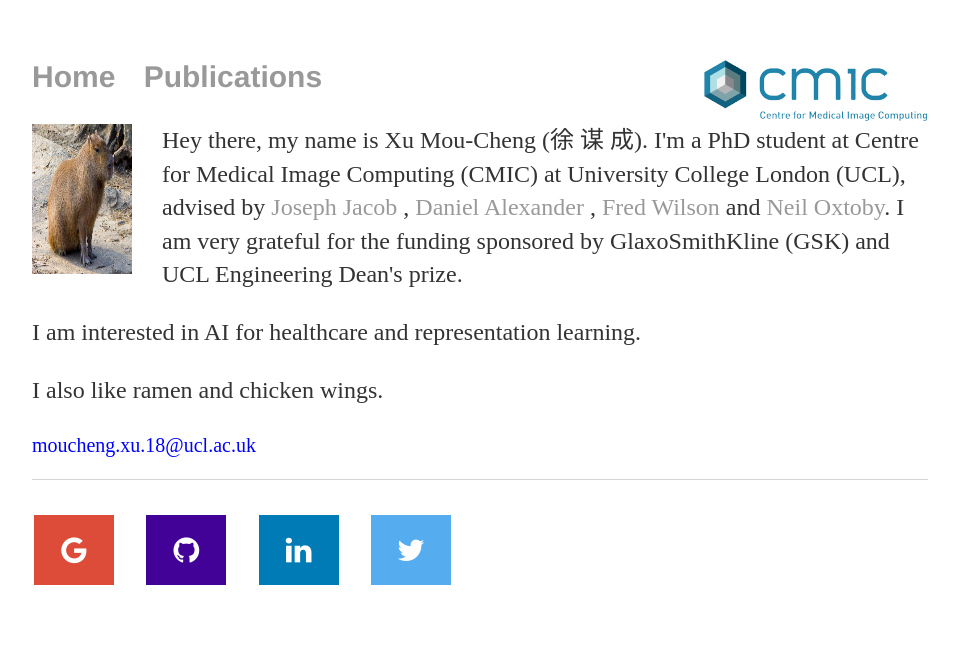
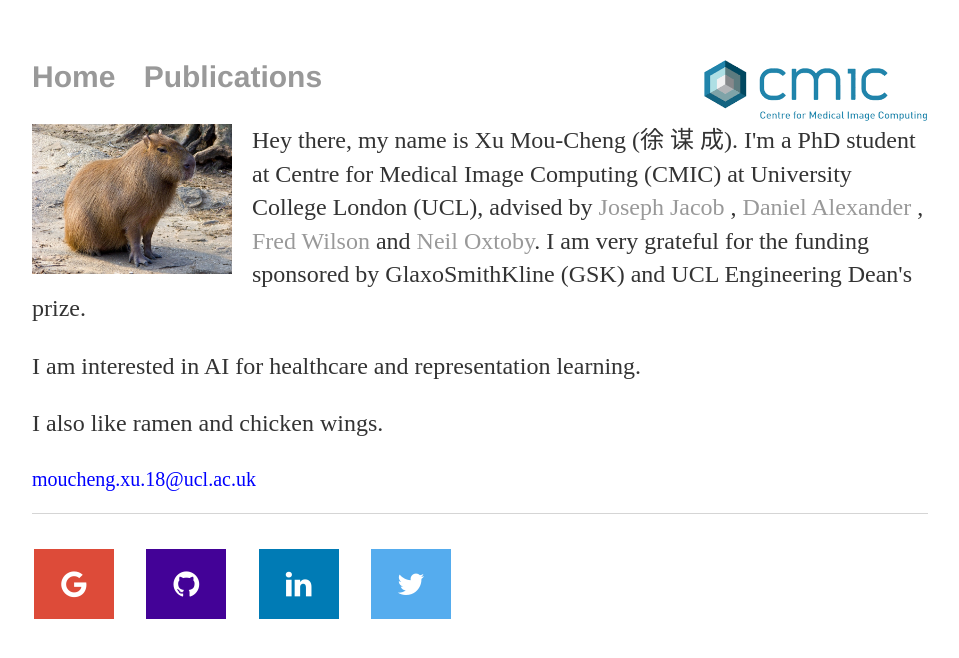
Before and after one commit to moucheng2017/mouchengxu.github.io, a Jekyll site: the page built from index.html, in a window 1280 px wide. Shown: the top 658 px of the page, without its empty margins (160-1119 px from the left). Built offline with Jekyll 4.4.1, drawn with Linux system fonts in a browser that asks for light colours.

Commit message:
Update index.html

```diff
--- a/index.html
+++ b/index.html
@@ -13,7 +13,7 @@ title: Mou-Cheng Xu
 	<h1 style="font-size:30px"> </h1>
 
 	<p>
-		<img src="cuteanimals_capybara3.jpg" alt="capybara is the best" style="width:100px;height:150px;margin-right:30px;">
+		<img src="cuteanimals_capybara3.jpg" alt="capybara is the best" style="width:200px;height:150px;margin-right:20px;">
 		Hey there, my name is Xu Mou-Cheng (徐 谋 成). I'm a PhD student at Centre for Medical Image Computing (CMIC)
 		at University College London (UCL),
 		advised by
```
